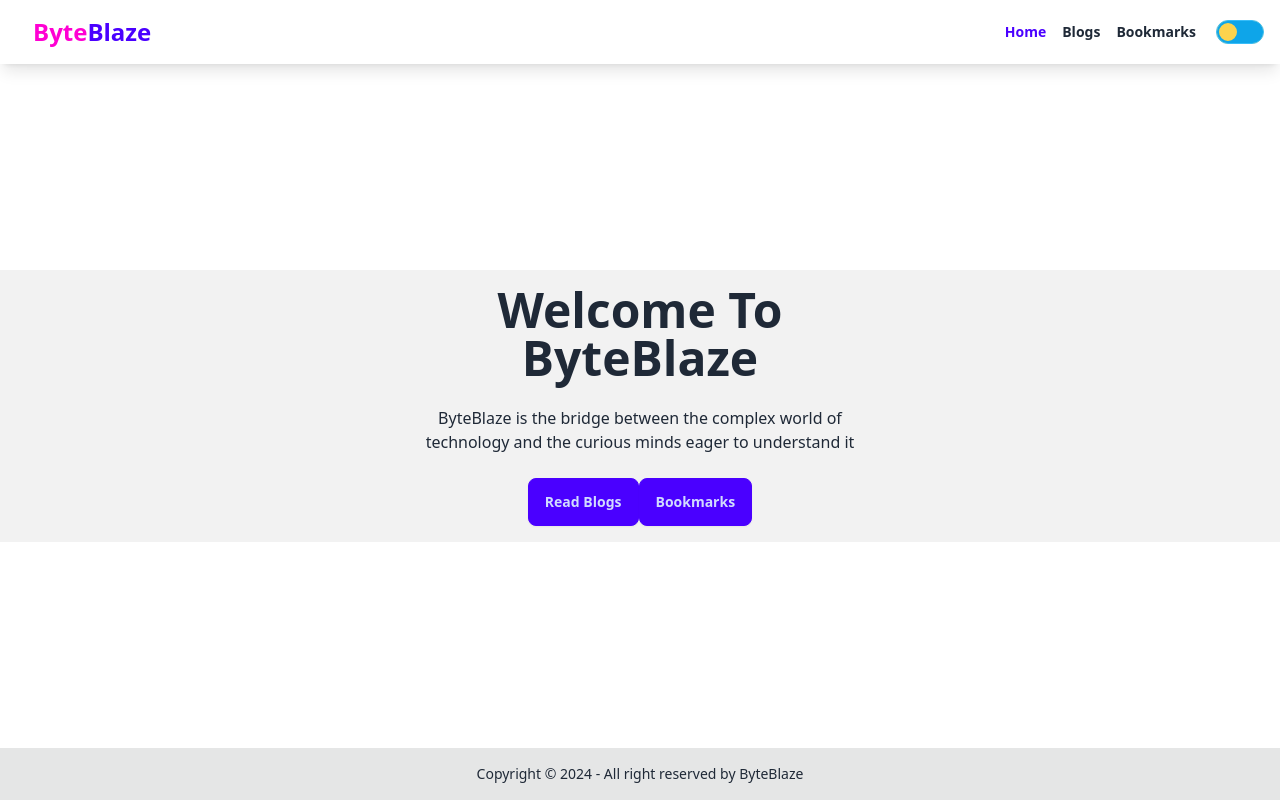
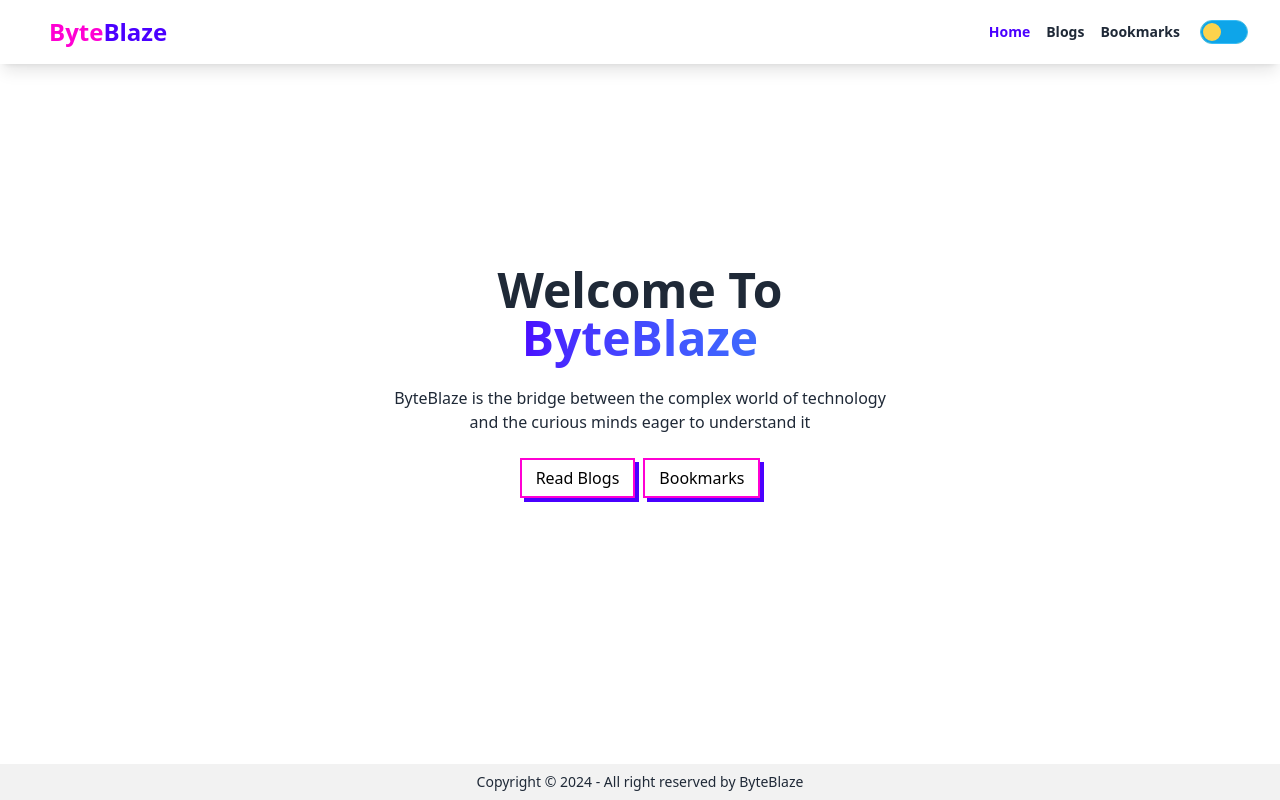
Before and after one commit to baharul-islam-shuvo/ByteBlaze, a React (Vite) app: page / in a window 1280 px wide. Built offline with nearby package versions, Linux system fonts and the light colour scheme.

Commit message:
Home Page Done

```diff
--- a/src/Components/Footer/Footer.jsx
+++ b/src/Components/Footer/Footer.jsx
@@ -1,7 +1,7 @@
 
 const Footer = () => {
     return (
-        <footer className="footer footer-center bg-base-300 text-base-content p-4">
+        <footer className="footer footer-center bg-base-200 text-base-content p-2">
             <aside>
                 <p>Copyright © {new Date().getFullYear()} - All right reserved by ByteBlaze</p>
             </aside>
--- a/src/Components/HeroSect/Hero.jsx
+++ b/src/Components/HeroSect/Hero.jsx
@@ -1,15 +1,26 @@
+import { Link } from "react-router-dom";
 
 const Hero = () => {
     return (
-        <div className="hero bg-base-200">
+        <div className="hero -mt-16">
             <div className="hero-content text-center">
-                <div className="max-w-md">
-                    <h1 className="text-5xl font-bold">Welcome To ByteBlaze</h1>
+                <div className="max-w-lg">
+                    <h1 className="text-5xl font-bold">Welcome To <span className="bg-gradient-to-r from-primary via-blue-500 to-secondary text-transparent bg-clip-text animate-gradient bg-300%">ByteBlaze</span></h1>
                     <p className="py-6">
                         ByteBlaze is the bridge between the complex world of technology and the curious minds eager to understand it
                     </p>
-                    <button className="btn btn-primary">Read Blogs</button>
-                    <button className="btn btn-primary">Bookmarks</button>
+                    <div className="flex justify-center gap-2">
+                        <Link to='/blogs' className="relative inline-block px-4 py-2 font-medium group">
+                            <span className="absolute inset-0 w-full h-full transition duration-200 ease-out transform translate-x-1 translate-y-1 bg-primary group-hover:-translate-x-0 group-hover:-translate-y-0"></span>
+                            <span className="absolute inset-0 w-full h-full bg-white border-2 border-secondary group-hover:bg-primary"></span>
+                            <span className="relative text-black group-hover:text-white">Read Blogs</span>
+                        </Link>
+                        <Link to='/bookmarks' className="relative inline-block px-4 py-2 font-medium group">
+                            <span className="absolute inset-0 w-full h-full transition duration-200 ease-out transform translate-x-1 translate-y-1 bg-primary group-hover:-translate-x-0 group-hover:-translate-y-0"></span>
+                            <span className="absolute inset-0 w-full h-full bg-white border-2 border-secondary group-hover:bg-primary"></span>
+                            <span className="relative text-black group-hover:text-white">Bookmarks</span>
+                        </Link>
+                    </div>
                 </div>
             </div>
         </div>
--- a/src/Components/NavBar/Nav.jsx
+++ b/src/Components/NavBar/Nav.jsx
@@ -20,7 +20,7 @@ const Nav = () => {
         }
     }
     return (
-        <div className="navbar bg-base-100 shadow-lg px-4 fixed z-10">
+        <div className="navbar bg-base-100 shadow-lg px-4 sm:px-8 fixed z-10">
             <div className="flex-1">
                 <Link to='/' className="btn btn-ghost gap-0 text-secondary normal-case text-2xl">Byte<span className="text-primary">Blaze</span></Link>
             </div>
--- a/src/Pages/Home.jsx
+++ b/src/Pages/Home.jsx
@@ -1,9 +1,11 @@
 import Hero from "../Components/HeroSect/Hero";
-
+import wave from "../assets/wave.svg"
 const Home = () => {
     return (
-        <div className="flex flex-col items-center justify-center min-h-[calc(100vh-116px)]">
+        <div className="flex relative flex-col items-center justify-center min-h-[calc(100vh-100px)]">
             <Hero></Hero>
+
+            <img className="absolute bottom-0 w-full" src={wave} alt="" />
         </div>
     );
 };
--- a/tailwind.config.js
+++ b/tailwind.config.js
@@ -5,7 +5,21 @@ export default {
     "./src/**/*.{js,ts,jsx,tsx}",
   ],
   theme: {
-    extend: {},
+    extend: {
+      keyframes: {
+        animatedgradient: {
+          '0%': { backgroundPosition: '0% 50%' },
+          '50%': { backgroundPosition: '100% 50%' },
+          '100%': { backgroundPosition: '0% 50%' },
+        },
+      },
+      backgroundSize: {
+        '300%': '300%',
+      },
+      animation: {
+        gradient: 'animatedgradient 6s ease infinite alternate',
+      },
+    },
   },
   plugins: [
     // eslint-disable-next-line no-undef
```
Also changed, not shown: src/assets/wave.svg (added).
